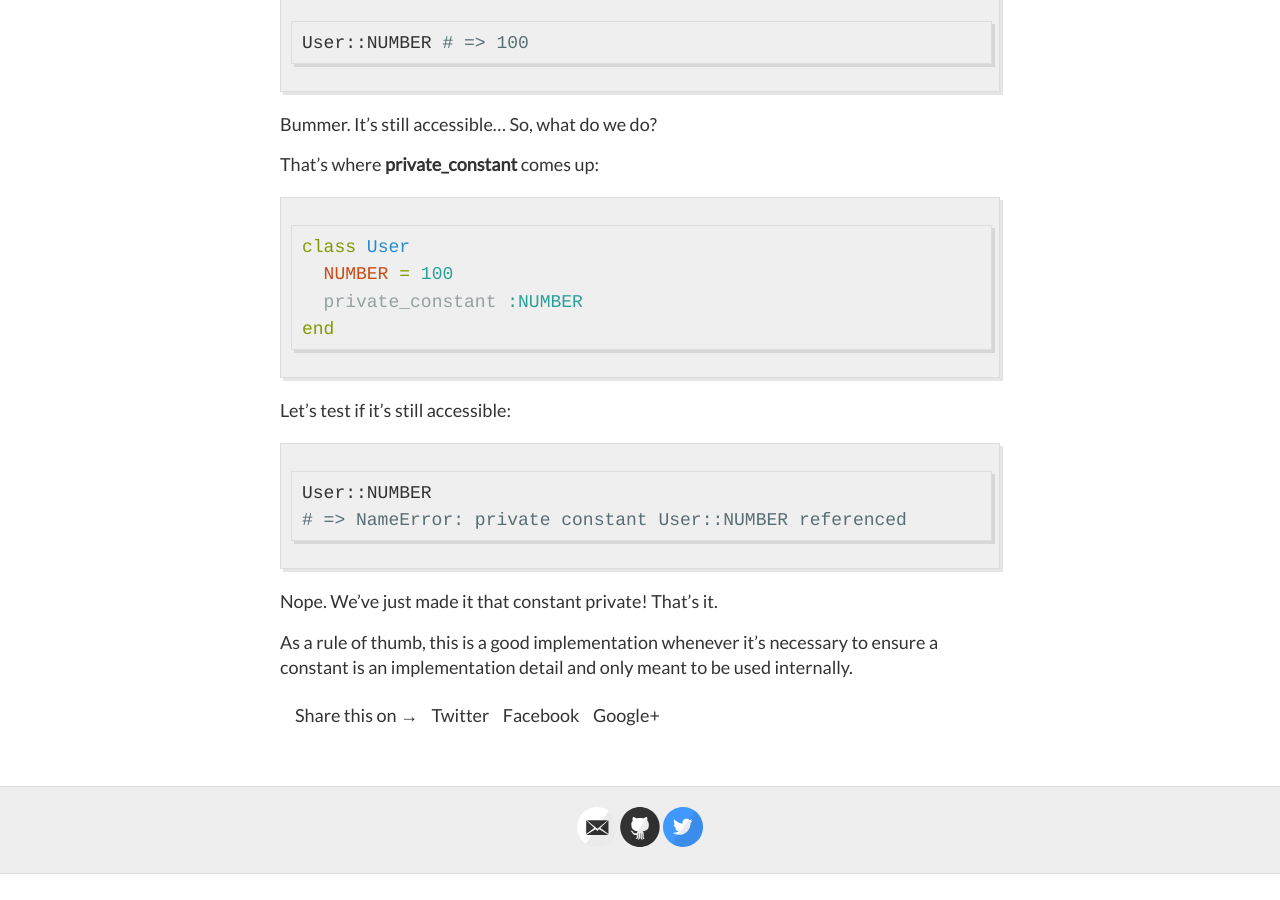
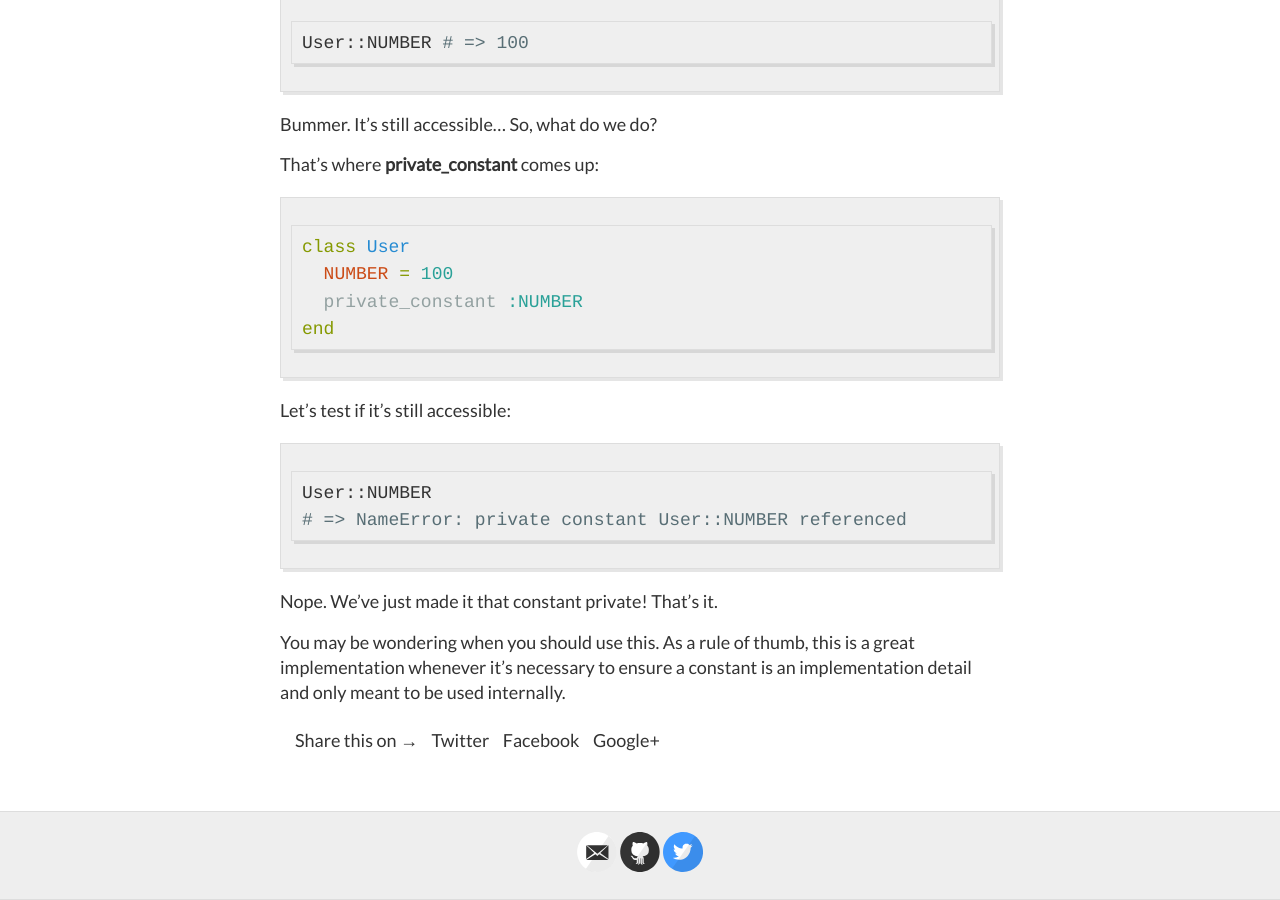
Before and after one commit to gaapt/gaapt.github.io, a Jekyll site: the page built from _posts/2016-10-30-Working-with-Ruby-Private-Constants.md, in a window 1280 px wide and 900 px high, scrolled down 1147 px. Built offline with Jekyll 4.4.1, drawn with Linux system fonts in a browser that asks for light colours; before the commit the page ends 2021 px from its top, so only the background shows below that.

Commit message:
Update 2016-10-30-Working-with-Ruby-Private-Constants.md

```diff
--- a/_posts/2016-10-30-Working-with-Ruby-Private-Constants.md
+++ b/_posts/2016-10-30-Working-with-Ruby-Private-Constants.md
@@ -56,4 +56,4 @@ User::NUMBER
 
 Nope. We've just made it that constant private! That’s it.
 
-As a rule of thumb, this is a good implementation whenever it's necessary to ensure a constant is an implementation detail and only meant to be used internally.
+You may be wondering when you should use this. As a rule of thumb, this is a great implementation whenever it's necessary to ensure a constant is an implementation detail and only meant to be used internally.
```
